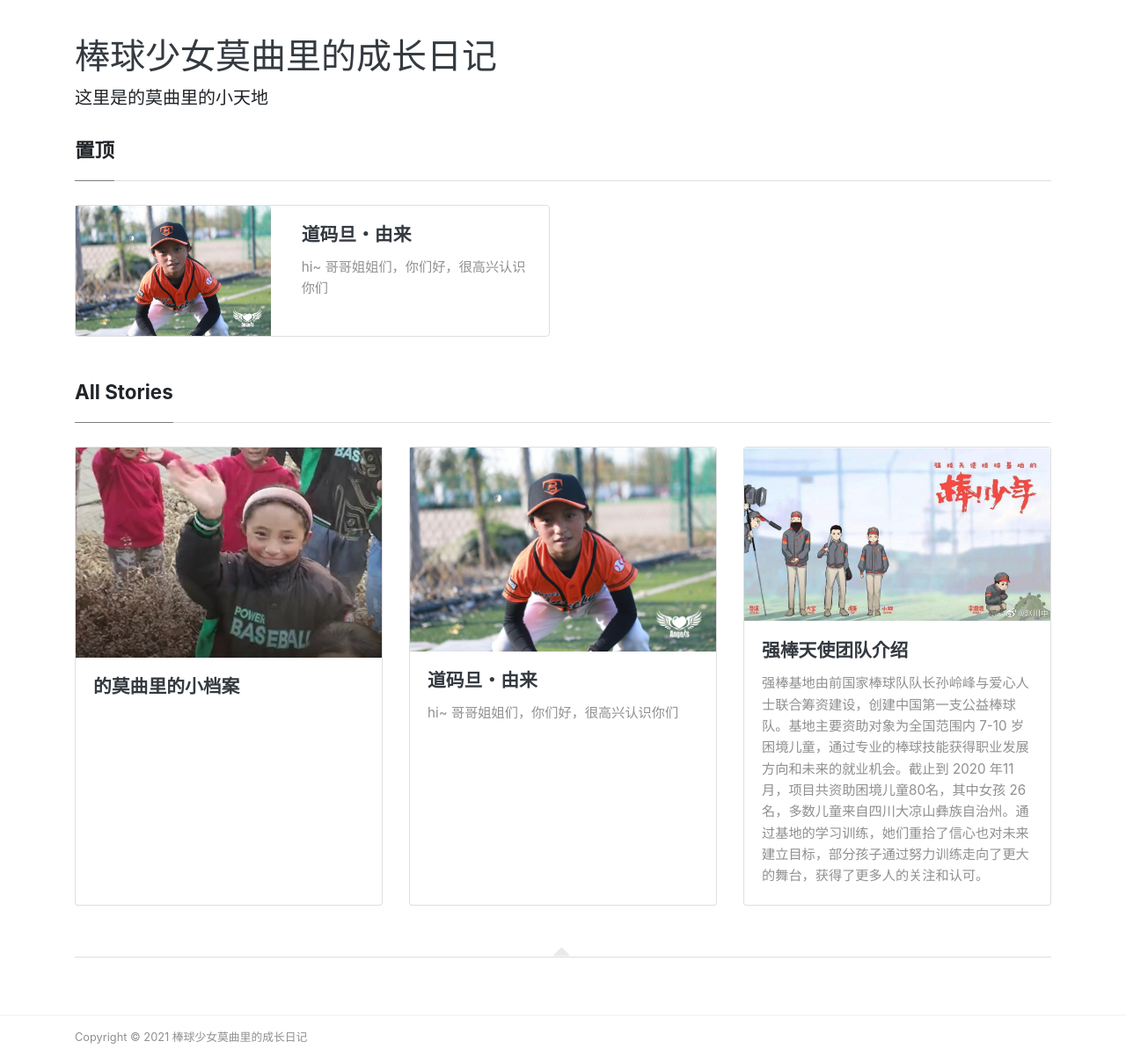
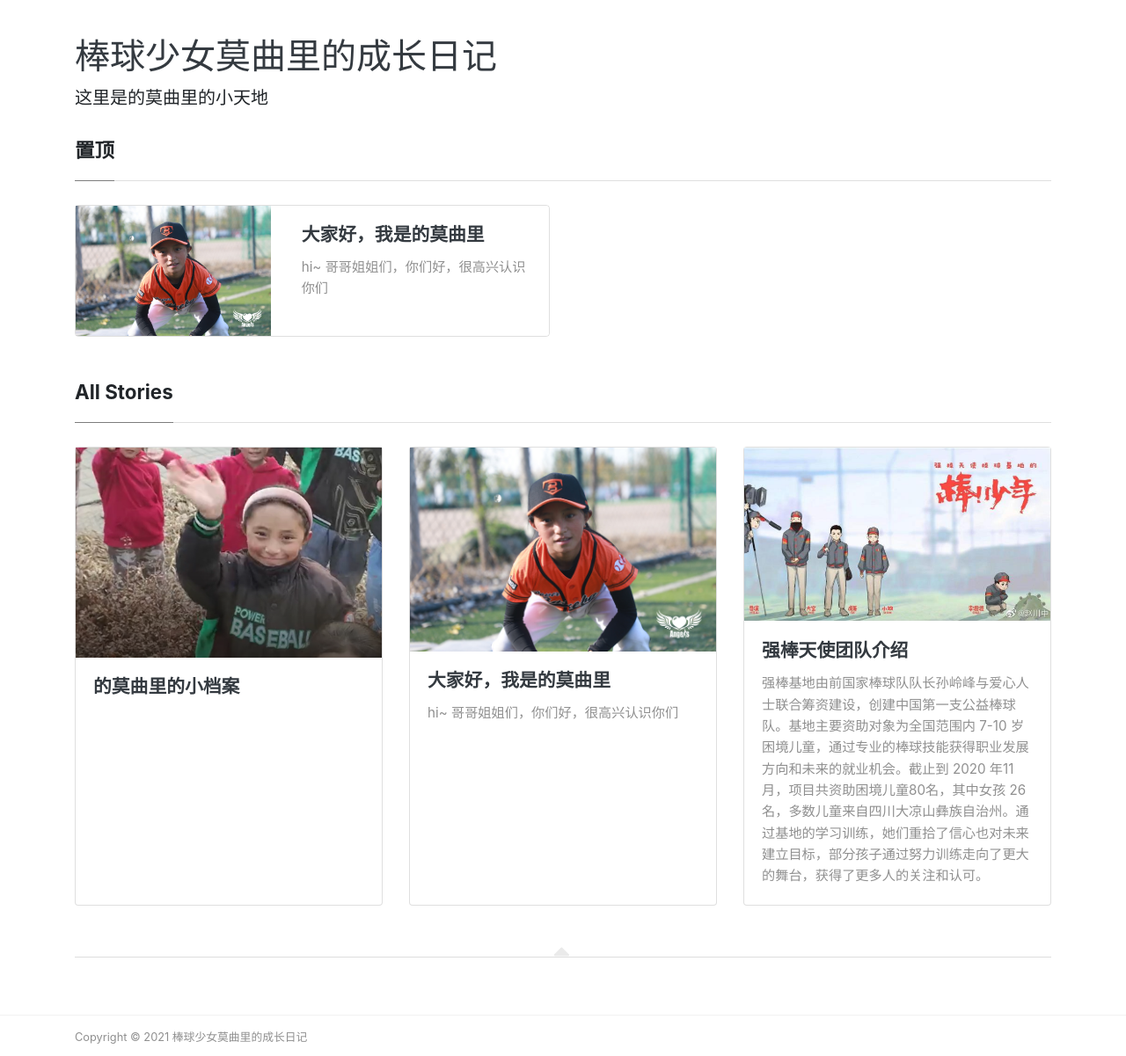
Before and after one commit to Chenxi-liu622/web-di-mo-qu-li, a Jekyll site: the page built from index.html, in a window 1280 px wide. Shown: the whole page at 88% size. Built offline with Jekyll 4.4.1, drawn with Linux system fonts in a browser that asks for light colours; nearby versions of some CDN libraries; the list of posts is cut into pages by our own code.

Commit message:
Update 2021-3-15-Introduction.md

```diff
--- a/_posts/2021-3-15-Introduction.md
+++ b/_posts/2021-3-15-Introduction.md
@@ -1,6 +1,6 @@
 ---
 layout: post
-title:  "道码旦・由来"
+title:  "大家好，我是的莫曲里"
 image: assets/images/3.JPG
 featured: true
 ---
@@ -8,3 +8,7 @@ featured: true
 hi~ 哥哥姐姐们，你们好，很高兴认识你们
 
 我是**的莫曲里**，出生于2009年10月26日，我是2020年9月加入强棒基地的，我的老家在四川凉山州，我爱玩爱跳像个小兔子，舌头可以舔到下巴，是队里的搞笑担当。
+
+![](https://i.loli.net/2021/03/15/whovtQBLkZ7fApY.jpg)
+
+欢迎你们来到我的网站，在这里多多了解我吧，希望我可以在这里交到更多朋友~
```
